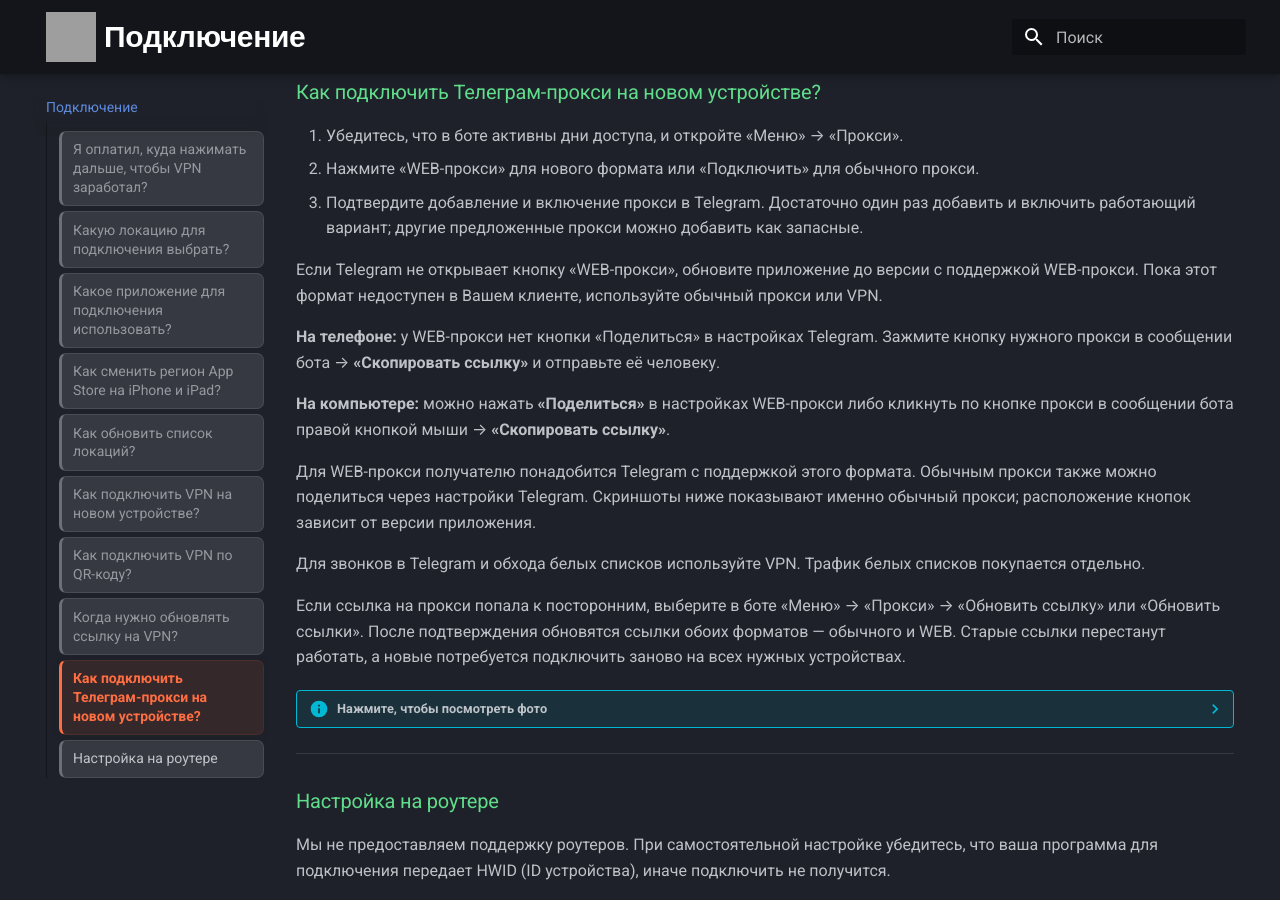
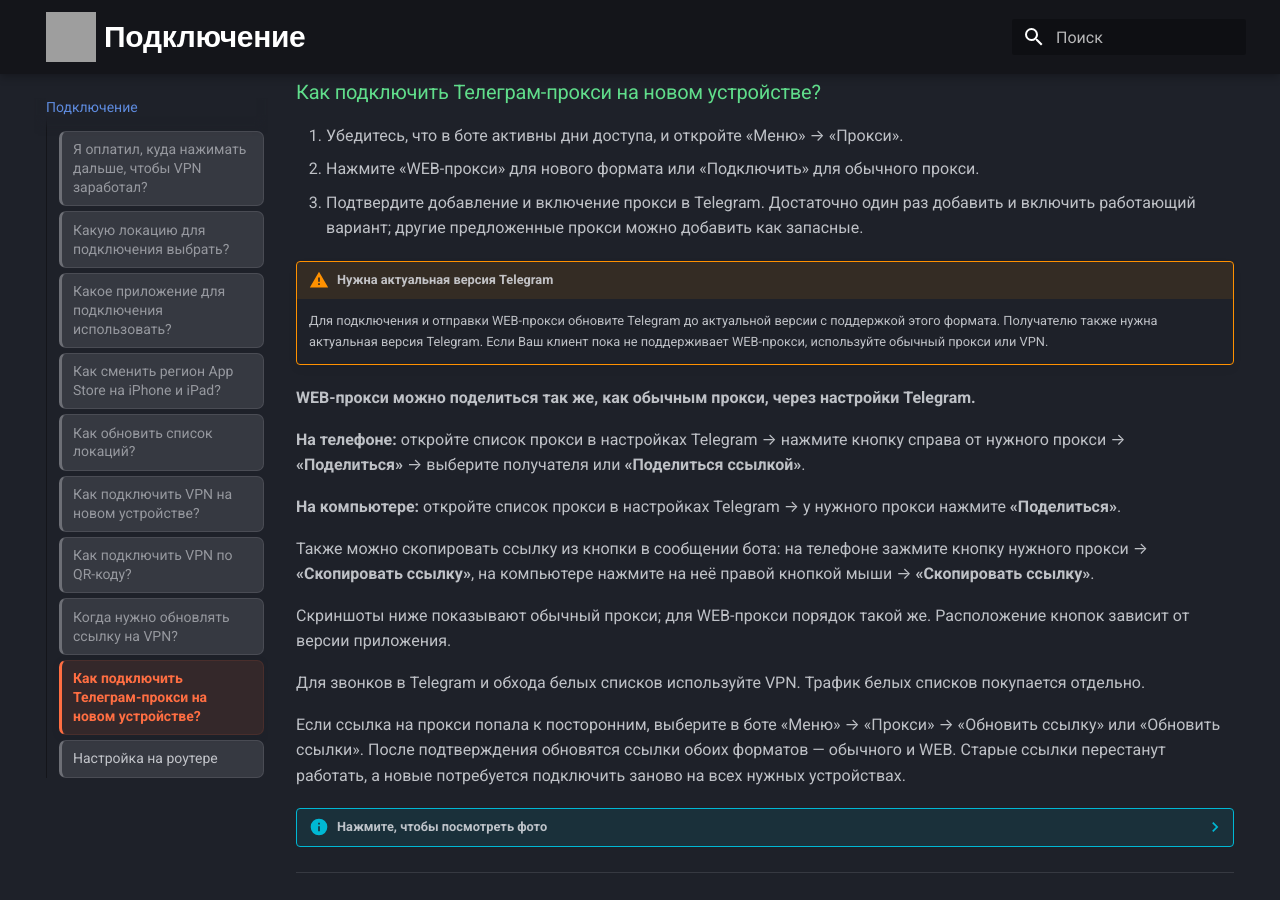
Before and after one commit to CanvasProxy/wiki, an MkDocs documentation site: the page built from docs/connection.md, in a window 1280 px wide and 900 px high, scrolled down 2963 px. Built offline with MkDocs 1.6.1 and Material for MkDocs 9.7.7, drawn with Linux system fonts in a browser that asks for light colours; grey boxes are pictures that could not be loaded.

Commit message:
Document WEB proxy sharing from Telegram settings

```diff
--- a/docs/connection.md
+++ b/docs/connection.md
@@ -118,18 +118,23 @@
 3. Подтвердите добавление и включение прокси в Telegram. Достаточно один раз добавить и включить работающий вариант;
    другие предложенные прокси можно добавить как запасные.
 
-Если Telegram не открывает кнопку «WEB-прокси», обновите приложение до версии с поддержкой WEB-прокси. Пока этот
-формат недоступен в Вашем клиенте, используйте обычный прокси или VPN.
+!!! Warning "Нужна актуальная версия Telegram"
+    Для подключения и отправки WEB-прокси обновите Telegram до актуальной версии с поддержкой этого формата.
+    Получателю также нужна актуальная версия Telegram. Если Ваш клиент пока не поддерживает WEB-прокси,
+    используйте обычный прокси или VPN.
 
-**На телефоне:** у WEB-прокси нет кнопки «Поделиться» в настройках Telegram. Зажмите кнопку нужного прокси
-в сообщении бота → **«Скопировать ссылку»** и отправьте её человеку.
+**WEB-прокси можно поделиться так же, как обычным прокси, через настройки Telegram.**
 
-**На компьютере:** можно нажать **«Поделиться»** в настройках WEB-прокси либо кликнуть по кнопке прокси
-в сообщении бота правой кнопкой мыши → **«Скопировать ссылку»**.
+**На телефоне:** откройте список прокси в настройках Telegram → нажмите кнопку справа от нужного прокси →
+**«Поделиться»** → выберите получателя или **«Поделиться ссылкой»**.
 
-Для WEB-прокси получателю понадобится Telegram с поддержкой этого формата.
-Обычным прокси также можно поделиться через настройки Telegram. Скриншоты ниже показывают именно обычный прокси;
-расположение кнопок зависит от версии приложения.
+**На компьютере:** откройте список прокси в настройках Telegram → у нужного прокси нажмите **«Поделиться»**.
+
+Также можно скопировать ссылку из кнопки в сообщении бота: на телефоне зажмите кнопку нужного прокси →
+**«Скопировать ссылку»**, на компьютере нажмите на неё правой кнопкой мыши → **«Скопировать ссылку»**.
+
+Скриншоты ниже показывают обычный прокси; для WEB-прокси порядок такой же. Расположение кнопок зависит от версии
+приложения.
 
 Для звонков в Telegram и обхода белых списков используйте VPN. Трафик белых списков покупается отдельно.
 
```
Also changed, not shown: docs/general.md (+4 -2 lines), docs/troubleshooting.md (+3 -2 lines).
